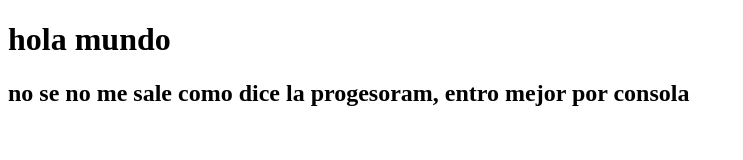
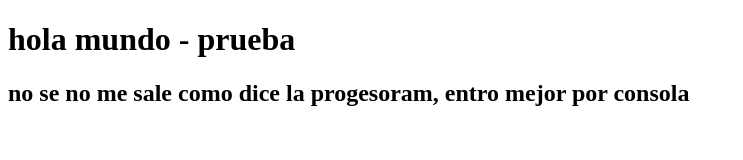
Before and after one commit to Miguel-Marcaida/Prueba-Repositorio, a plain HTML site: page index.html in a window 1280 px wide. Shown: the whole page, without its empty margins (0-743 px from the left). Drawn offline with Linux system fonts and the light colour scheme.

Commit message:
segunda modif

```diff
--- a/index.html
+++ b/index.html
@@ -1,8 +1,4 @@
 <!DOCTYPE html>
-<!--[if lt IE 7]>      <html class="no-js lt-ie9 lt-ie8 lt-ie7"> <![endif]-->
-<!--[if IE 7]>         <html class="no-js lt-ie9 lt-ie8"> <![endif]-->
-<!--[if IE 8]>         <html class="no-js lt-ie9"> <![endif]-->
-<!--[if gt IE 8]>      <html class="no-js"> <!--<![endif]-->
 <html>
     <head>
         <meta charset="utf-8">
@@ -13,10 +9,7 @@
         <link rel="stylesheet" href="">
     </head>
     <body>
-        <!--[if lt IE 7]>
-            <p class="browsehappy">You are using an <strong>outdated</strong> browser. Please <a href="#">upgrade your browser</a> to improve your experience.</p>
-        <![endif]-->
-        <h1>hola mundo</h1>
+        <h1>hola mundo - prueba</h1>
         <h2>no se  no me  sale como dice la progesoram, entro mejor por consola</h2>
         <script src="" async defer></script>
     </body>
```
